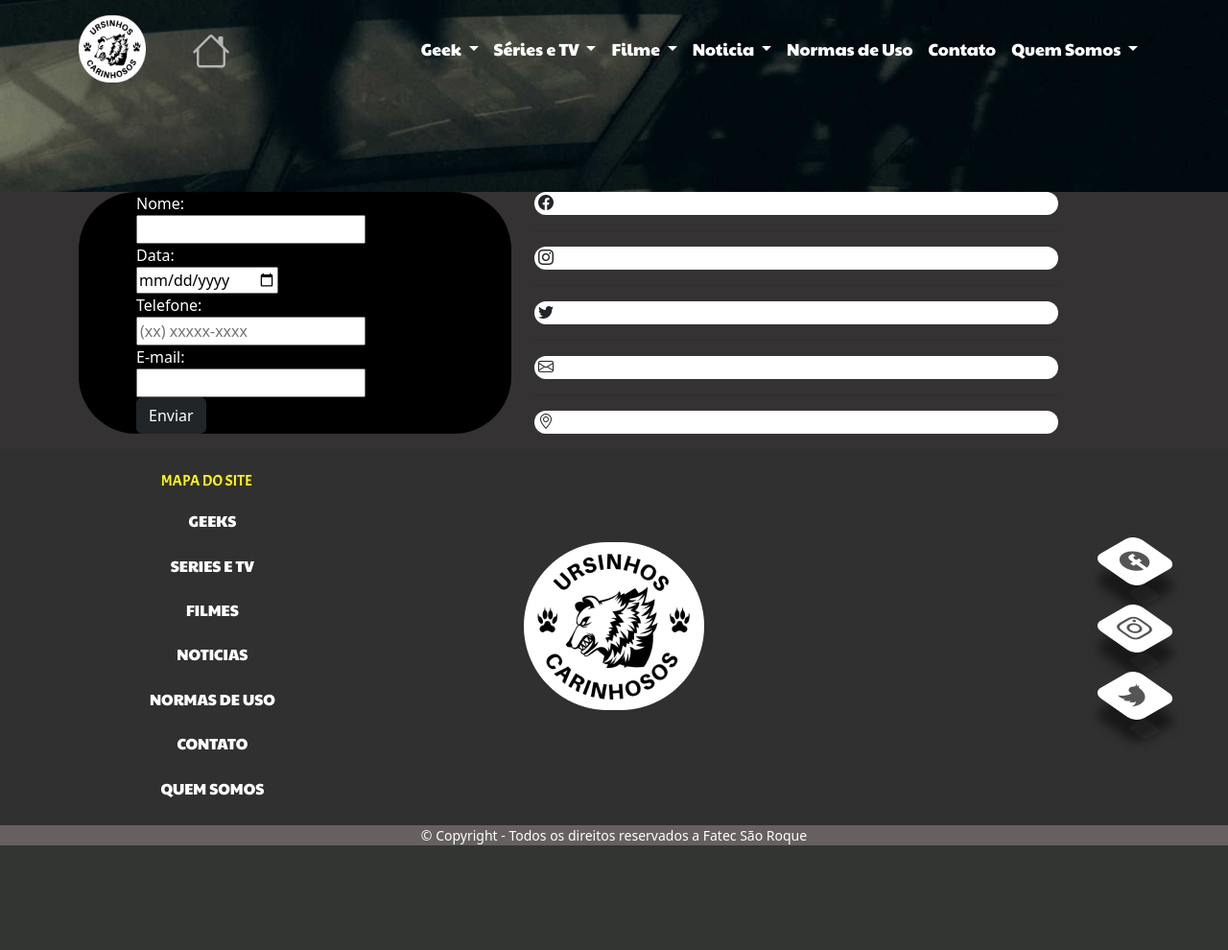
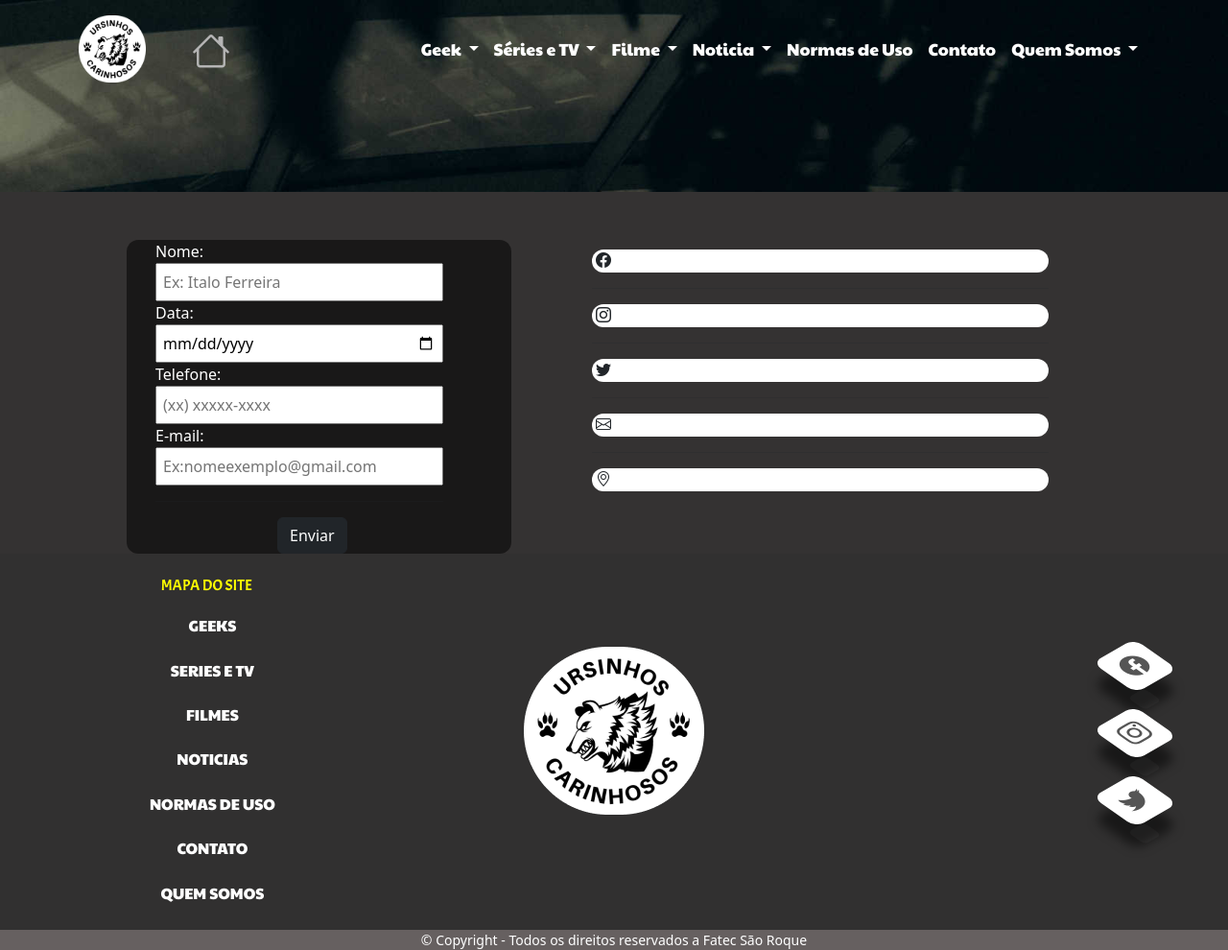
Before and after one commit to WesleyRibeirodaSilva/Ursinhos_EM_Chamas-main, a PHP site: page /contatos.html in a window 1280 px wide. Shown: the whole page at 96% size. Before the commit the page ends 881 px from the top, so only its background shows below. Run offline with PHP 8.4, Linux system fonts and the light colour scheme; some libraries are stand-ins or nearby versions.

Commit message:
contatos pronto

```diff
--- a/Ursinhos_EM_Chamas-main/Projeto-2/contatos.html
+++ b/Ursinhos_EM_Chamas-main/Projeto-2/contatos.html
@@ -112,7 +112,8 @@
                             <label>Nome:</label>
                             <div class="row">
                                 <div class="col-3">
-                                    <input type="text" name="Nome" id="Nome" required>
+                                    <input type="text" name="italo ferreira" id="Nome" class="input-padrao" required
+                                    placeholder="Ex: Italo Ferreira">
                                 </div>
 
                             </div>
@@ -130,14 +131,18 @@
                                 placeholder="(xx) xxxxx-xxxx">
                         </div>
                         <label class="text-white">E-mail:</label>
-                        <div class="email text-white">
+                        <div class="email">
 
-                            <input type="email" name="email" id="email" required >
+                            <input type="email" name="email" id="email" class="input-padrao" required
+                            placeholder="Ex:nomeexemplo@gmail.com">
                         </div>
+                        <hr>
+
+                        <div class="botao">
+                          <button type="button" class="btn btn-dark text-white">Enviar</button>
+                       </div>
                     </fieldset>
-                     <div class="bottom">
-                        <button type="button" class="btn btn-dark">Enviar</button>
-                     </div>
+
                 </form>
             </div>
             <div class="col-sm-12 col-md-12 col-lg-6 col-xl-6 col-xxl-6">
--- a/Ursinhos_EM_Chamas-main/Projeto-2/files/css/style.css
+++ b/Ursinhos_EM_Chamas-main/Projeto-2/files/css/style.css
@@ -655,11 +655,44 @@ small {
   background-color: white;
 }
 form{
-  border-radius: 60px;
-  padding-left: 60px;
-  background-color: black;
+  margin-left: 50px;
+    margin-top: 50px;
+    padding-left: 30px;
+    background-color: rgba(0, 0, 0, 0.514);
+    border-radius: 12px
+
+
 }
 
-button{
-  padding-top: 100px;
+
+
+
+fieldset{
+  width: 300px;
+
+
 }
+input{
+  padding: 6px;
+  width: 300px;
+
+}
+section .teste{
+  margin: 25px;
+}
+.teste{
+  margin-top: 50px;
+  padding: 10px;
+  margin-left: 50px;
+}
+
+.botao{
+
+  margin-left: 127px;
+
+
+}
+.botao:hover {
+  box-shadow: 0 1px 0.5px;
+  border:white;
+}
```
